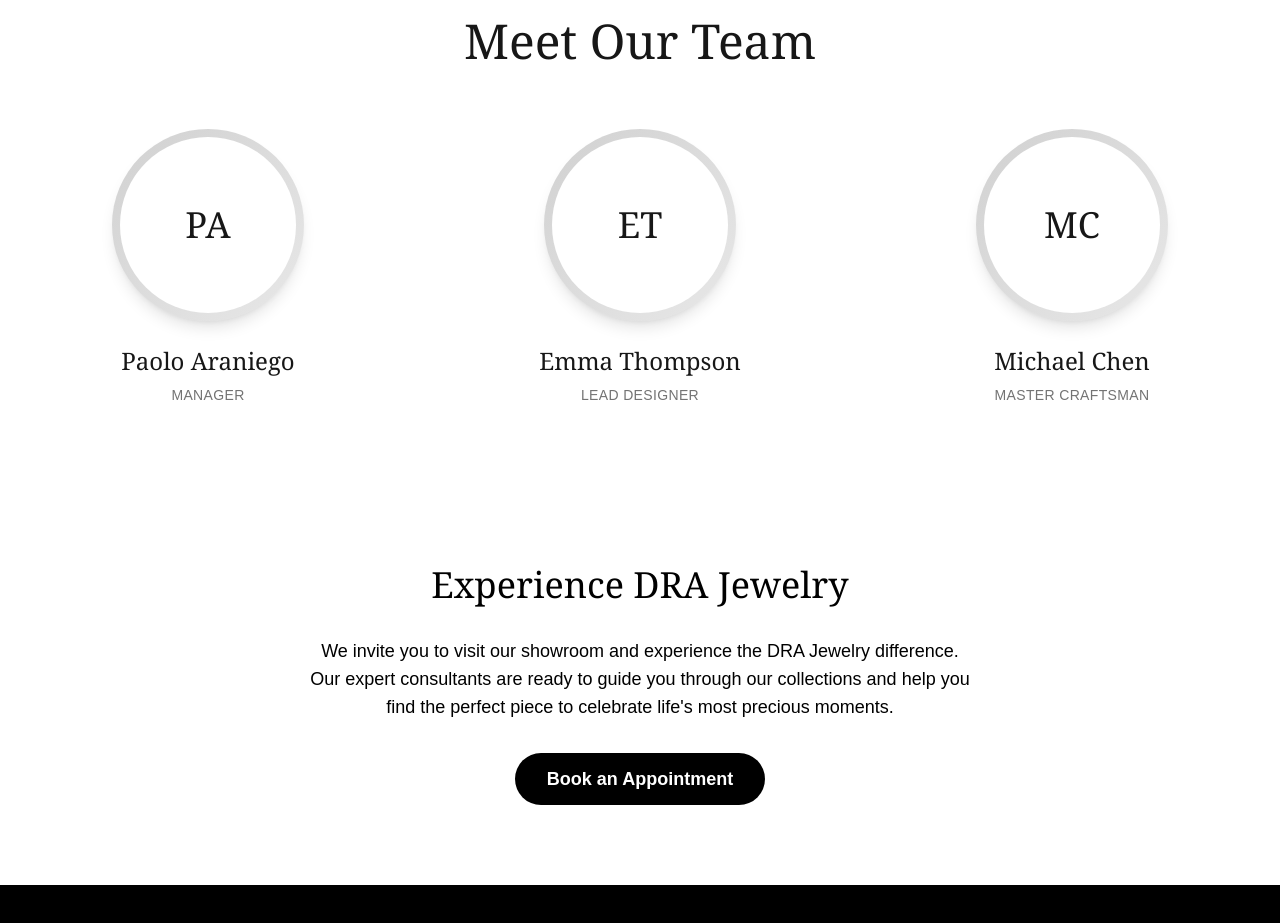
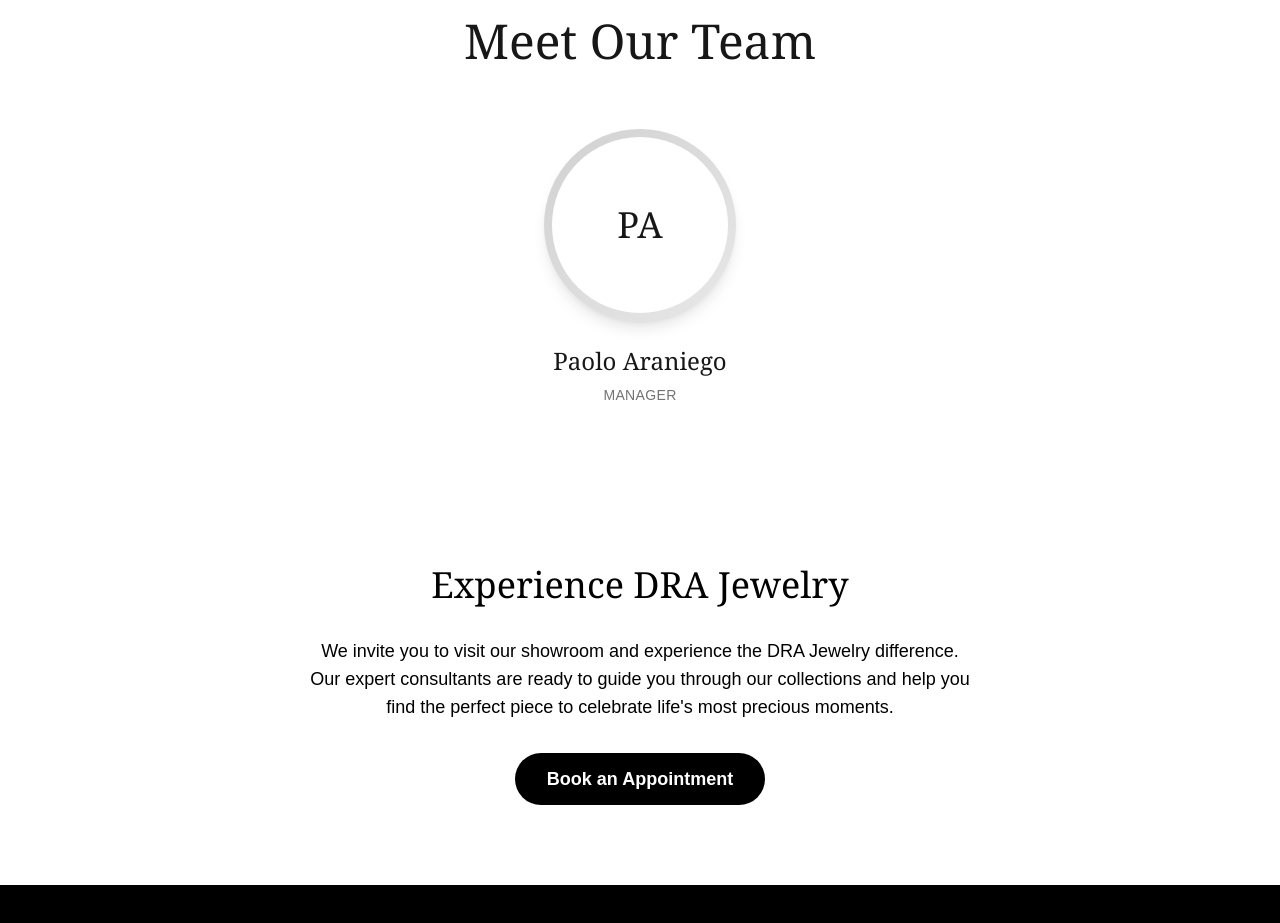
Before and after one commit to Alas-3/dra-jewelry, a Next.js app: page /aboutus in a window 1280 px wide. Shown: the part 1100-2023 px from the top of the page. Built offline with nearby package versions, Linux system fonts and the light colour scheme.

Commit message:
modified member list

```diff
--- a/pages/aboutus.jsx
+++ b/pages/aboutus.jsx
@@ -100,8 +100,6 @@
 
   const teamMembers = [
     { name: "Paolo Araniego", role: "Manager" },
-    { name: "Emma Thompson", role: "Lead Designer" },
-    { name: "Michael Chen", role: "Master Craftsman" },
   ];
 
   return (
@@ -336,7 +334,7 @@
             <h2 className="text-4xl md:text-5xl font-serif text-center mb-16 text-primary">
               Meet Our Team
             </h2>
-            <div className="grid grid-cols-1 md:grid-cols-2 lg:grid-cols-3 gap-12">
+            <div className="grid grid-cols-1 md:grid-cols-1 lg:grid-cols-1 gap-12">
               {teamMembers.map((member) => (
                 <TeamMember
                   key={member.name}
```
